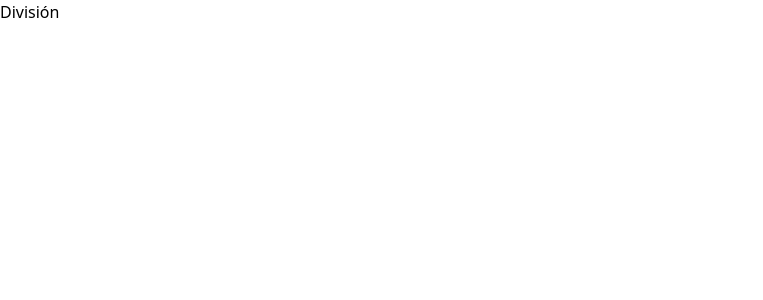
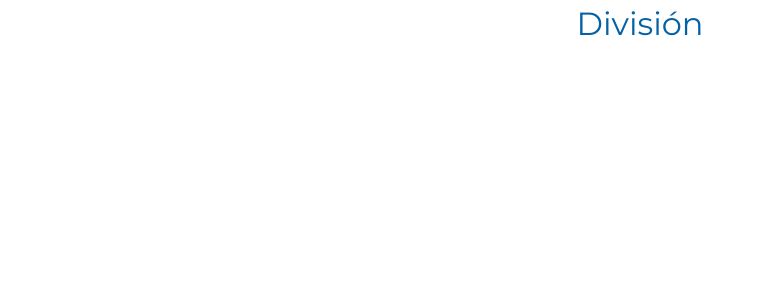
Before and after one commit to kvi-ki/tennis-matches, a Next.js app: page / in a window 1280 px wide. Shown: the top 300 px of the page, without its empty margins (0-763 px from the left). Built offline with nearby package versions, Linux system fonts and the light colour scheme.

Commit message:
style: add font and color

```diff
--- a/src/app/layout.tsx
+++ b/src/app/layout.tsx
@@ -12,7 +12,15 @@ export default function RootLayout({
 }) {
   return (
     <html lang="en">
-      <body>
+      <head>
+        <link rel="preconnect" href="https://fonts.googleapis.com" />
+        <link rel="preconnect" href="https://fonts.gstatic.com" />
+        <link
+          href="https://fonts.googleapis.com/css2?family=Montserrat:ital,wght@0,100..900;1,100..900&display=swap"
+          rel="stylesheet"
+        />
+      </head>
+      <body className="font-montserrat">
         <div id="root">{children}</div>
       </body>
     </html>
--- a/src/components/header/Header.tsx
+++ b/src/components/header/Header.tsx
@@ -1,3 +1,3 @@
 export default function Header() {
-  return <h1>División</h1>;
+  return <h1 className="text-header text-navy text-center">División</h1>;
 }
--- a/tailwind.config.js
+++ b/tailwind.config.js
@@ -1,8 +1,22 @@
 /** @type {import('tailwindcss').Config} */
 export default {
   content: [
-    './src/app/**/*.{js,ts,jsx,tsx,mdx}',
+    './src/pages/**/*.{js,ts,jsx,tsx,mdx}',
+    './src/components/**/*.{js,ts,jsx,tsx,mdx}',
+    './src/app/**/*.{js,ts,jsx,tsx,mdx}'
   ],
-  theme: {},
+  theme: {
+    extend: {
+      fontFamily: {
+        "montserrat": ['Montserrat', 'serif']
+      }
+    },
+    colors: {
+      navy: '#0461a6'
+    },
+    fontSize: {
+      header: '2rem'
+    }
+  },
   plugins: []
 }
```
